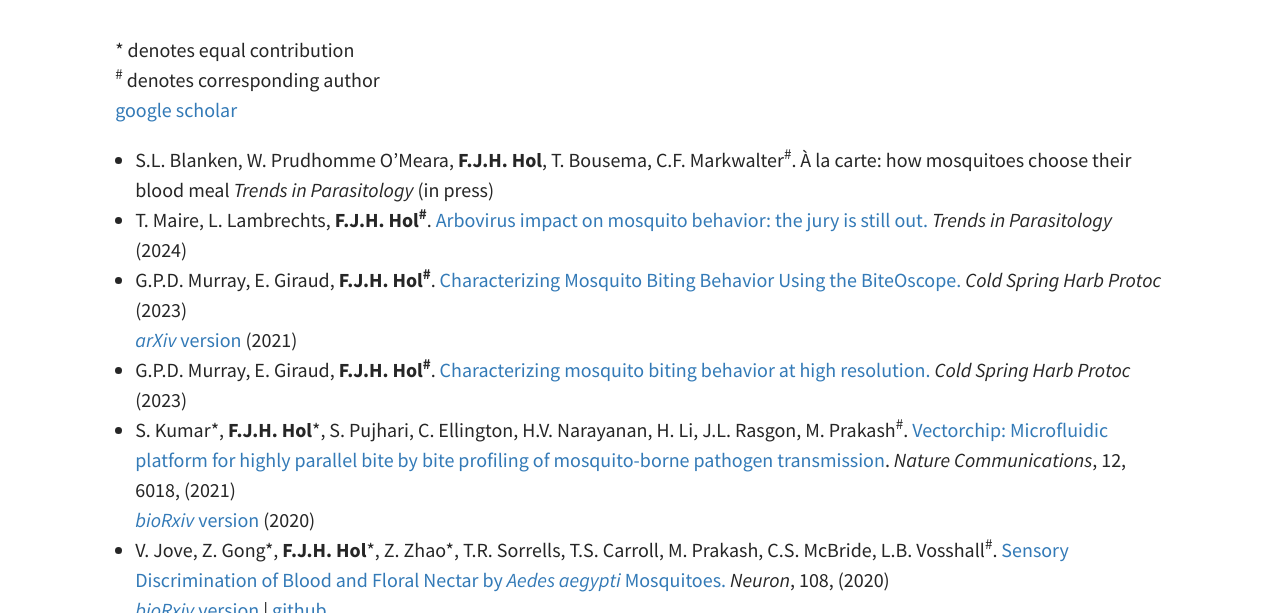
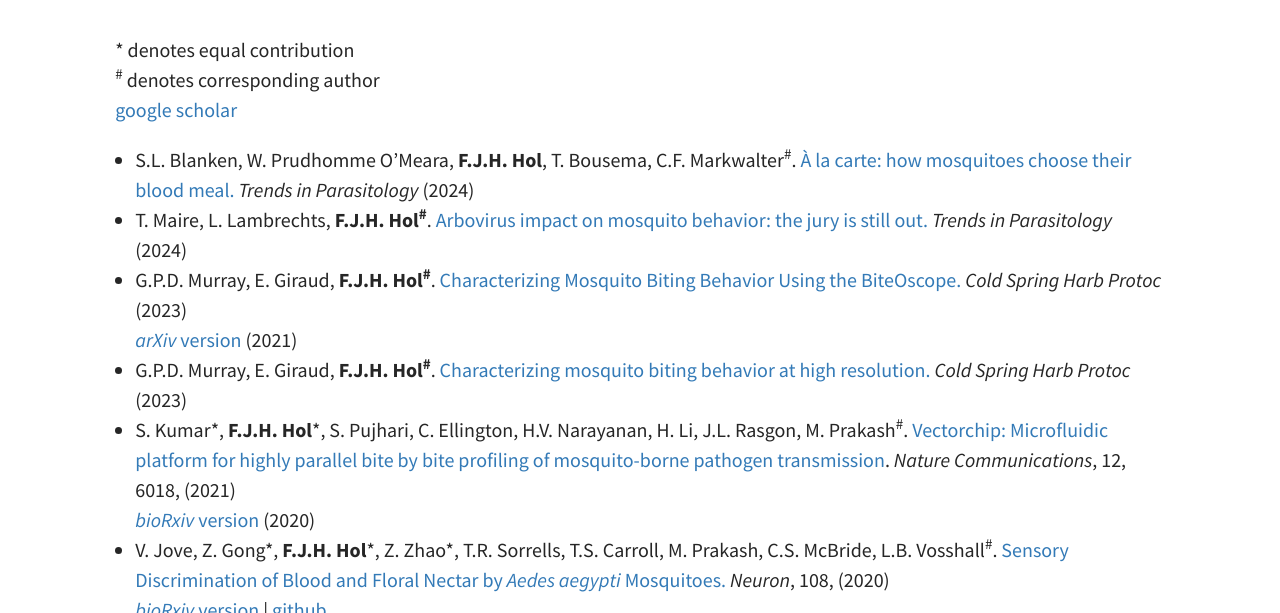
Before and after one commit to felixhol/felixhol.github.io, a Jekyll site: the page built from pages/02Publications.md, in a window 1280 px wide and 900 px high, cut to the strip 287-900 px from the top of the window. Built offline with Jekyll 4.4.1, drawn with Linux system fonts in a browser that asks for light colours.

Commit message:
pub update

```diff
--- a/pages/02Publications.md
+++ b/pages/02Publications.md
@@ -11,7 +11,7 @@ tags:
 [google scholar](https://scholar.google.com/citations?user=Kib_WzkAAAAJ&hl=en&oi=ao)
 
 
-- S.L. Blanken, W. Prudhomme O’Meara, **F.J.H. Hol**, T. Bousema, C.F. Markwalter<sup>#</sup>. À la carte: how mosquitoes choose their blood meal *Trends in Parasitology* (in press)
+- S.L. Blanken, W. Prudhomme O’Meara, **F.J.H. Hol**, T. Bousema, C.F. Markwalter<sup>#</sup>. [À la carte: how mosquitoes choose their blood meal.](https://www.cell.com/trends/parasitology/abstract/S1471-4922(24)00136-3) *Trends in Parasitology* (2024)
 
 - T. Maire, L. Lambrechts, **F.J.H. Hol<sup>#</sup>**. [Arbovirus impact on mosquito behavior: the jury is still out.](https://www.cell.com/trends/parasitology/abstract/S1471-4922(24)00029-1) *Trends in Parasitology* (2024)
 
```
